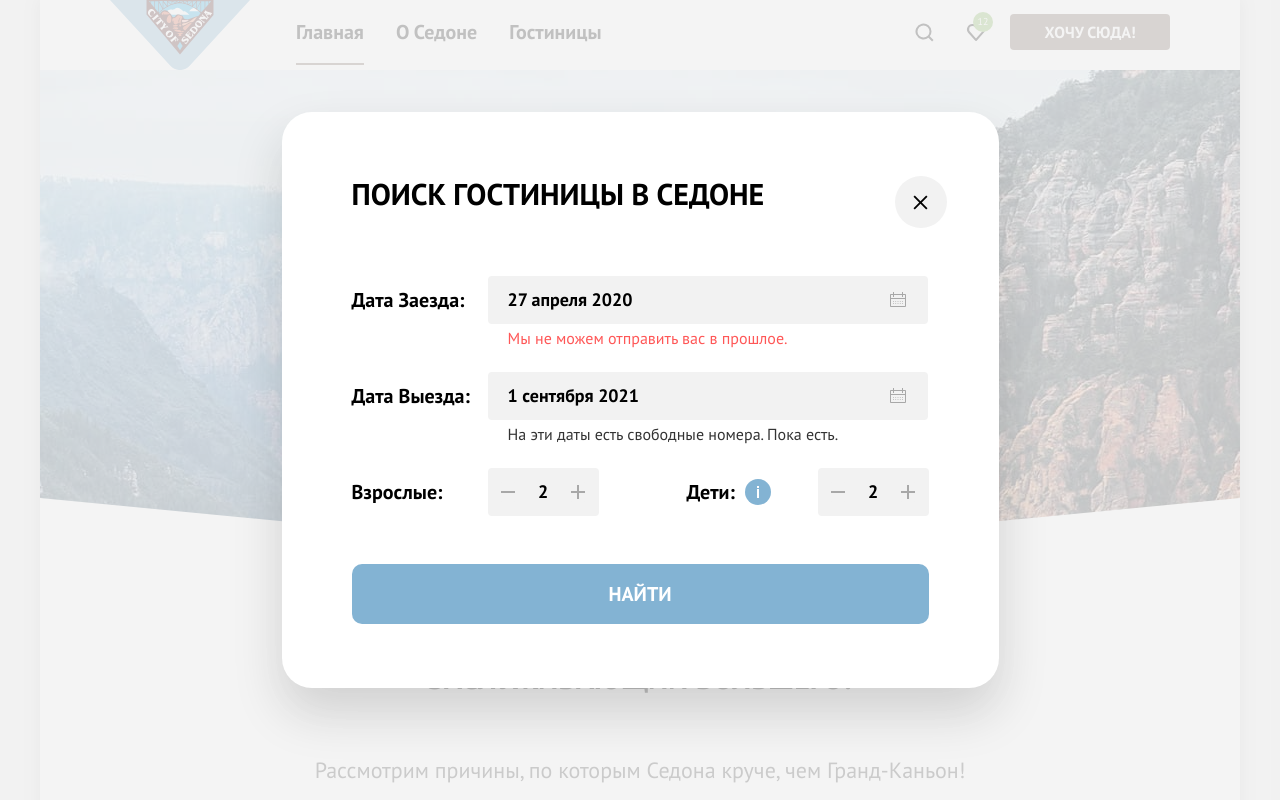
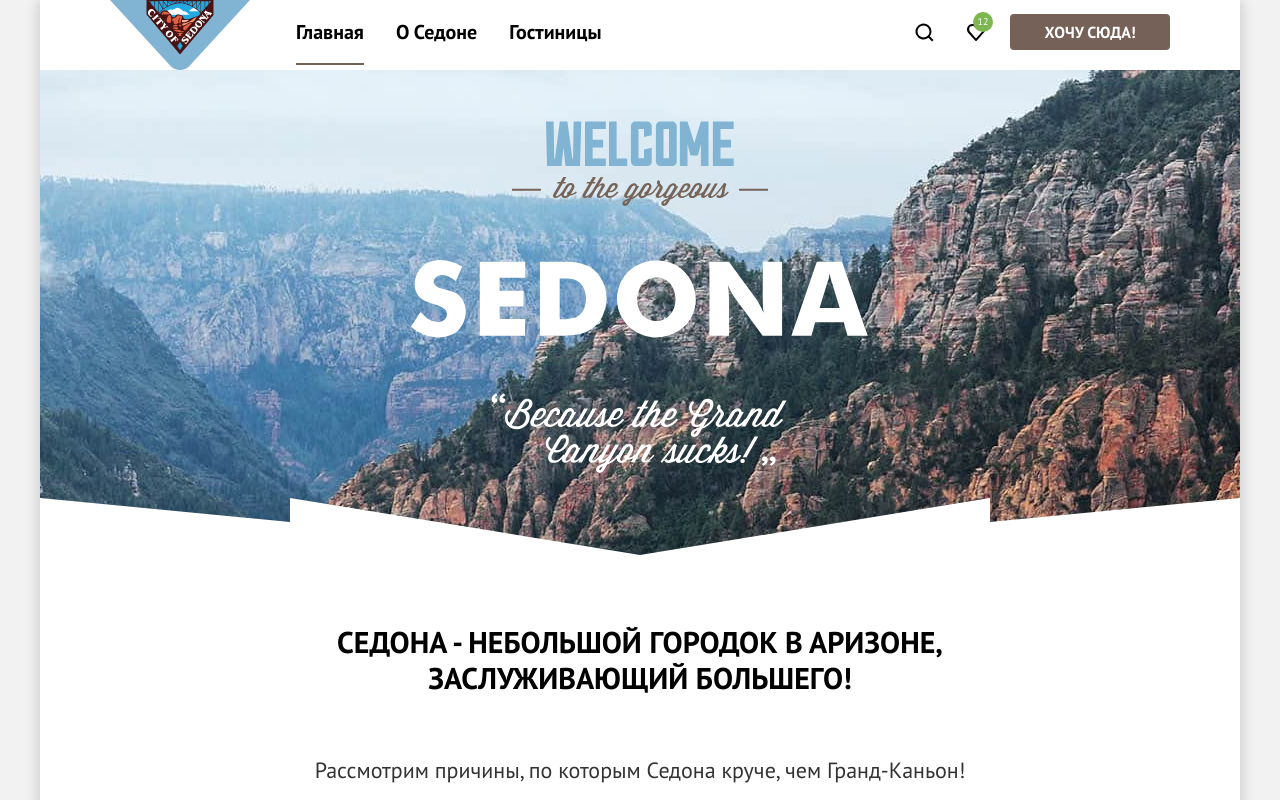
Before and after one commit to htmlacademy-htmlcss/2609533-sedona-2, a plain HTML site: page index.html in a window 1280 px wide. Shown: the top 800 px of the page. Drawn offline with Linux system fonts and the light colour scheme.

Commit message:
Скрытие модального окна

```diff
--- a/index.html
+++ b/index.html
@@ -124,7 +124,6 @@
           </ul>
         </section>
 
-
         <section class="services" data-test="services">
             <h2 class="heading-primary services-invite-title">Приезжайте в Седону отдохнуть в комфорте и уюте!</h2>
             <p class="services-invite-description">Опытный персонал и качественное обслуживание!</p>
@@ -214,10 +213,10 @@
 
      <!--модальное окно-->
   <!--Добавление класса modal-container-hidden скрывает модальное окно-->
-    <div class="modal-container">
+    <div class="modal-container modal-container-hidden">
         <div class="modal" data-test="modal">
 
-            <section class="modal-content">
+            <section class="modal-content" data-test="modal-content">
 
                 <h2 class="modal-heading heading-primary">Поиск гостиницы в Седоне</h2>
                 <button class="modal-close-button" type="button">
```
